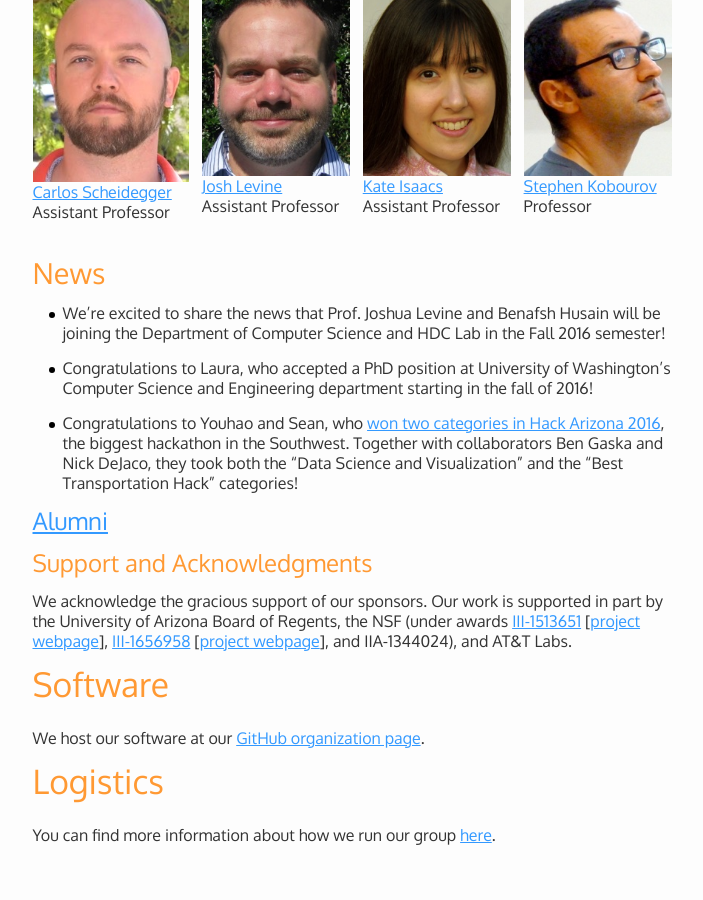
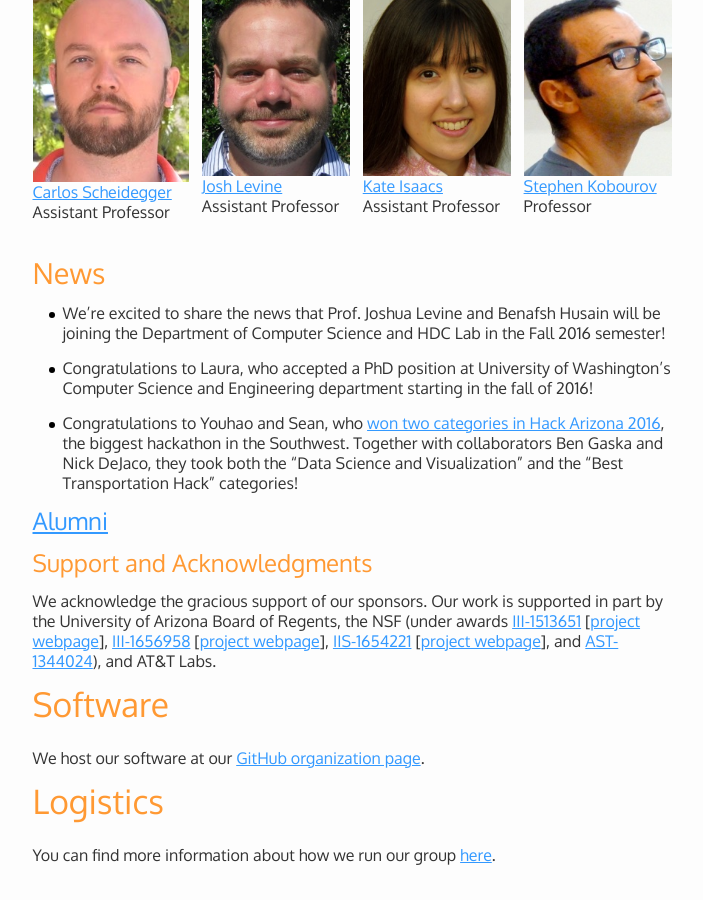
Before and after one commit to hdc-arizona/hdc-arizona.github.io, a Jekyll site: the page built from index.md, in a window 1280 px wide and 900 px high, scrolled down 1140 px. Shown: the whole window, without its empty margins (135-838 px from the left). Built offline with Jekyll 4.4.1, drawn with Linux system fonts in a browser that asks for light colours.

Commit message:
Adding grants

```diff
--- a/index.md
+++ b/index.md
@@ -86,7 +86,10 @@ the NSF (under awards
 [[project webpage](http://www.sci.utah.edu/~beiwang/networktdav/networktdav.html)],
 [III-1656958](https://www.nsf.gov/awardsearch/showAward?AWD_ID=1656958) [[project
 webpage](http://hdc-arizona.github.io/projects/dependencies)],
-and IIA-1344024), and AT&T Labs.
+[IIS-1654221](https://www.nsf.gov/awardsearch/showAward?AWD_ID=1654221)
+[[project webpage](https://cal.cs.umbc.edu/SimulationMeshingTopology/)],
+and
+[AST-1344024](https://www.nsf.gov/awardsearch/showAward?AWD_ID=1344024)), and AT&T Labs.
 
 # Software
 
```
